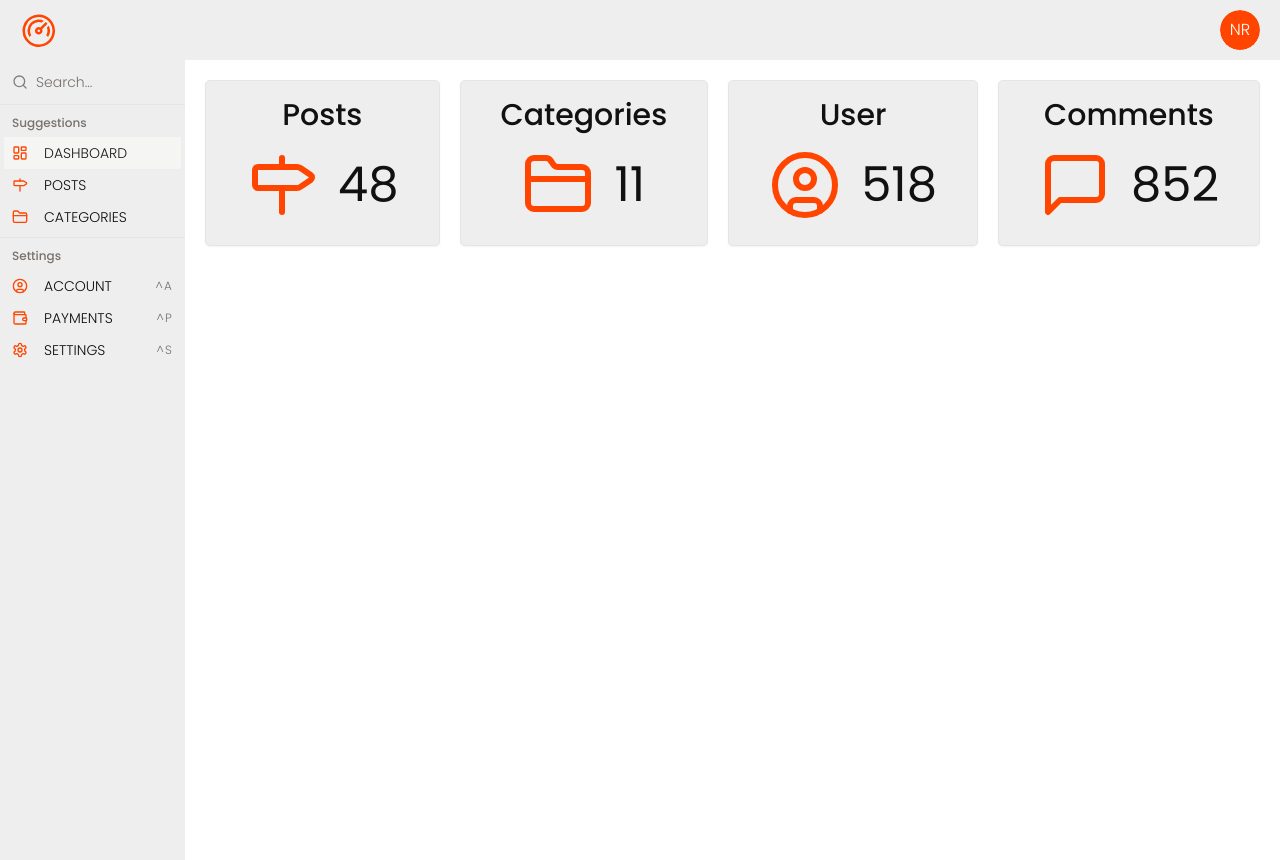
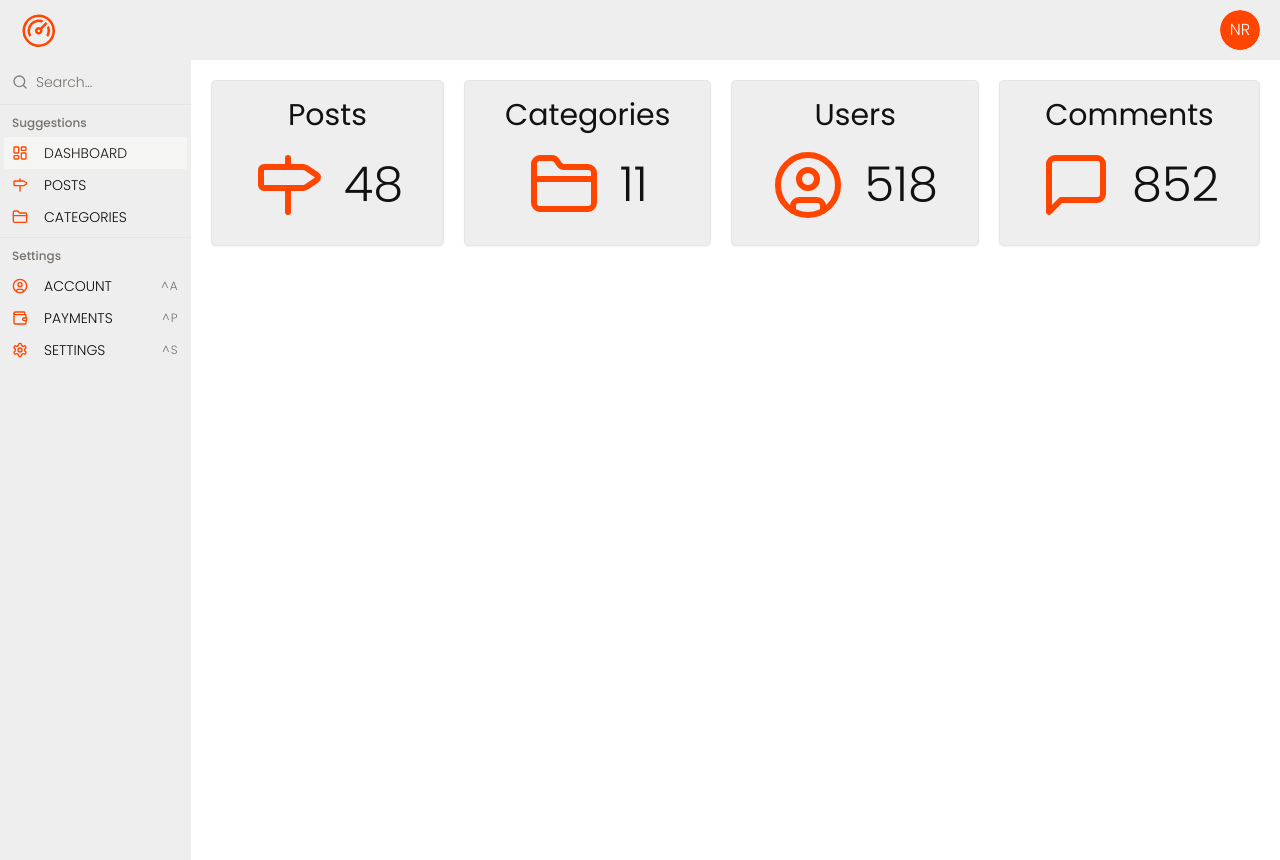
Before and after one commit to Nimira43/Tabularium, a Next.js app: page / in a window 1280 px wide. Built offline with nearby package versions, Linux system fonts and the light colour scheme; a web font is replaced by a local one.

Commit message:
Tweaks made

```diff
--- a/app/page.tsx
+++ b/app/page.tsx
@@ -16,7 +16,7 @@
           icon={<FolderClosed className='text-main' size={72} />}
         />
         <DashboardCard
-          title='User'
+          title='Users'
           count={518}
           icon={<UserCircle className='text-main' size={72} />}
         />
--- a/components/dashboard/DashboardCard.tsx
+++ b/components/dashboard/DashboardCard.tsx
@@ -11,10 +11,10 @@
   return (
     <Card className='bg-grey-light-extra dark:bg-dark  p-4 pb-0'>
       <CardContent>
-        <h3 className='text-3xl text-center mb-4 font-medium text-dark dark:text-light'>{title}</h3>
+        <h3 className='text-3xl text-center mb-4 font-normal text-dark dark:text-light'>{title}</h3>
         <div className='flex gap-5 justify-center items-center'>
           {icon}
-          <h3 className='text-5xl font-normal text-dark dark:text-light'>{count}</h3>
+          <h3 className='text-5xl text-dark dark:text-light'>{count}</h3>
         </div>
       </CardContent>
 
```
